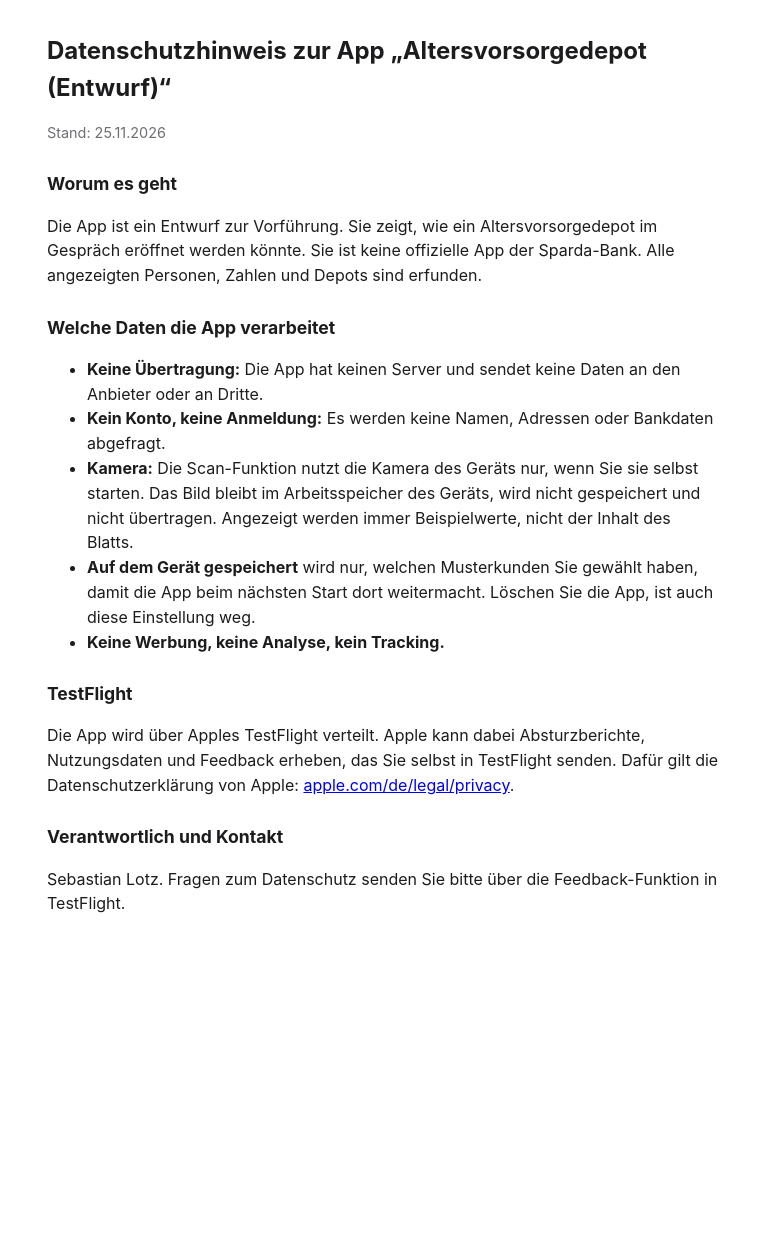
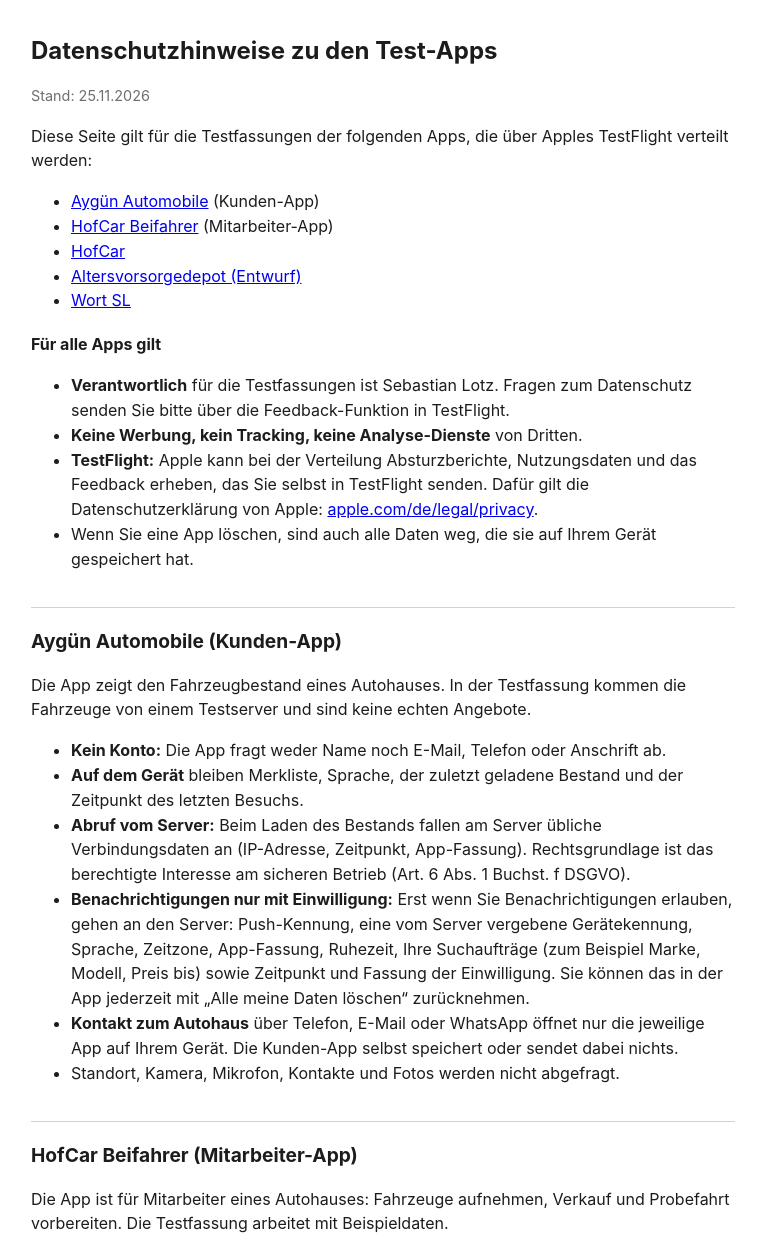
Before and after one commit to Bascht74/app-datenschutz, a plain HTML site: page index.html in a window 1280 px wide. Shown: the top 1239 px of the page, without its empty margins (257-1019 px from the left). Before the commit the page ends 948 px from the top, so only its background shows below. Drawn offline with Linux system fonts and the light colour scheme.

Commit message:
Datenschutzhinweise für alle fünf Test-Apps

```diff
--- a/index.html
+++ b/index.html
@@ -3,33 +3,70 @@
 <head>
 <meta charset="utf-8">
 <meta name="viewport" content="width=device-width, initial-scale=1">
-<title>Datenschutz – Altersvorsorgedepot (Entwurf)</title>
+<title>Datenschutzhinweise zu den Test-Apps von Sebastian Lotz</title>
 <style>
-  body { font-family: -apple-system, system-ui, sans-serif; max-width: 42rem; margin: 2rem auto; padding: 0 1rem; line-height: 1.55; color: #1c1c1e; }
-  h1 { font-size: 1.5rem; } h2 { font-size: 1.1rem; margin-top: 1.6rem; }
+  body { font-family: -apple-system, system-ui, sans-serif; max-width: 44rem; margin: 2rem auto; padding: 0 1rem; line-height: 1.55; color: #1c1c1e; }
+  h1 { font-size: 1.5rem; } h2 { font-size: 1.2rem; margin-top: 2.2rem; border-top: 1px solid #d1d1d6; padding-top: 1.2rem; } h3 { font-size: 1rem; margin-top: 1.2rem; }
   .klein { color: #6e6e73; font-size: .9rem; }
 </style>
 </head>
 <body>
-<h1>Datenschutzhinweis zur App „Altersvorsorgedepot (Entwurf)“</h1>
+<h1>Datenschutzhinweise zu den Test-Apps</h1>
 <p class="klein">Stand: 25.11.2026</p>
+<p>Diese Seite gilt für die Testfassungen der folgenden Apps, die über Apples TestFlight verteilt werden:</p>
+<ul>
+  <li><a href="#aygun">Aygün Automobile</a> (Kunden-App)</li>
+  <li><a href="#beifahrer">HofCar Beifahrer</a> (Mitarbeiter-App)</li>
+  <li><a href="#hofcar">HofCar</a></li>
+  <li><a href="#avdepot">Altersvorsorgedepot (Entwurf)</a></li>
+  <li><a href="#wort">Wort SL</a></li>
+</ul>
 
-<h2>Worum es geht</h2>
+<h3>Für alle Apps gilt</h3>
+<ul>
+  <li><strong>Verantwortlich</strong> für die Testfassungen ist Sebastian Lotz. Fragen zum Datenschutz senden Sie bitte über die Feedback-Funktion in TestFlight.</li>
+  <li><strong>Keine Werbung, kein Tracking, keine Analyse-Dienste</strong> von Dritten.</li>
+  <li><strong>TestFlight:</strong> Apple kann bei der Verteilung Absturzberichte, Nutzungsdaten und das Feedback erheben, das Sie selbst in TestFlight senden. Dafür gilt die Datenschutzerklärung von Apple: <a href="https://www.apple.com/de/legal/privacy/">apple.com/de/legal/privacy</a>.</li>
+  <li>Wenn Sie eine App löschen, sind auch alle Daten weg, die sie auf Ihrem Gerät gespeichert hat.</li>
+</ul>
+
+<h2 id="aygun">Aygün Automobile (Kunden-App)</h2>
+<p>Die App zeigt den Fahrzeugbestand eines Autohauses. In der Testfassung kommen die Fahrzeuge von einem Testserver und sind keine echten Angebote.</p>
+<ul>
+  <li><strong>Kein Konto:</strong> Die App fragt weder Name noch E-Mail, Telefon oder Anschrift ab.</li>
+  <li><strong>Auf dem Gerät</strong> bleiben Merkliste, Sprache, der zuletzt geladene Bestand und der Zeitpunkt des letzten Besuchs.</li>
+  <li><strong>Abruf vom Server:</strong> Beim Laden des Bestands fallen am Server übliche Verbindungsdaten an (IP-Adresse, Zeitpunkt, App-Fassung). Rechtsgrundlage ist das berechtigte Interesse am sicheren Betrieb (Art. 6 Abs. 1 Buchst. f DSGVO).</li>
+  <li><strong>Benachrichtigungen nur mit Einwilligung:</strong> Erst wenn Sie Benachrichtigungen erlauben, gehen an den Server: Push-Kennung, eine vom Server vergebene Gerätekennung, Sprache, Zeitzone, App-Fassung, Ruhezeit, Ihre Suchaufträge (zum Beispiel Marke, Modell, Preis bis) sowie Zeitpunkt und Fassung der Einwilligung. Sie können das in der App jederzeit mit „Alle meine Daten löschen“ zurücknehmen.</li>
+  <li><strong>Kontakt zum Autohaus</strong> über Telefon, E-Mail oder WhatsApp öffnet nur die jeweilige App auf Ihrem Gerät. Die Kunden-App selbst speichert oder sendet dabei nichts.</li>
+  <li>Standort, Kamera, Mikrofon, Kontakte und Fotos werden nicht abgefragt.</li>
+</ul>
+
+<h2 id="beifahrer">HofCar Beifahrer (Mitarbeiter-App)</h2>
+<p>Die App ist für Mitarbeiter eines Autohauses: Fahrzeuge aufnehmen, Verkauf und Probefahrt vorbereiten. Die Testfassung arbeitet mit Beispieldaten.</p>
+<ul>
+  <li><strong>Kamera:</strong> Fahrzeugfotos und Dokumente (zum Beispiel Ausweis oder Führerschein bei Verkauf und Probefahrt) werden mit der Kamera aufgenommen. Die Texterkennung läuft auf dem Gerät. Die Daten gehen nur an den Server des eigenen Autohauses, nicht an Dritte.</li>
+  <li><strong>Lokales Netz:</strong> Die App verbindet sich mit dem Server des Autohauses im eigenen Netz.</li>
+  <li><strong>Bankzugang (FinTS):</strong> Die Verbindung zur Bank läuft direkt vom Gerät zur Bank. Die PIN liegt im Schlüsselbund des Geräts und ist mit Face ID geschützt. Weder Server noch Entwickler erhalten PIN oder Kontodaten.</li>
+  <li><strong>Face ID</strong> dient nur zum Entsperren auf dem Gerät. Gesichtsdaten verlassen das Gerät nie.</li>
+</ul>
+
+<h2 id="hofcar">HofCar</h2>
+<p>Für diese App gibt es noch keine Testfassung. Vor dem ersten Test wird hier beschrieben, welche Daten sie verarbeitet.</p>
+
+<h2 id="avdepot">Altersvorsorgedepot (Entwurf)</h2>
 <p>Die App ist ein Entwurf zur Vorführung. Sie zeigt, wie ein Altersvorsorgedepot im Gespräch eröffnet werden könnte. Sie ist keine offizielle App der Sparda-Bank. Alle angezeigten Personen, Zahlen und Depots sind erfunden.</p>
-
-<h2>Welche Daten die App verarbeitet</h2>
 <ul>
   <li><strong>Keine Übertragung:</strong> Die App hat keinen Server und sendet keine Daten an den Anbieter oder an Dritte.</li>
   <li><strong>Kein Konto, keine Anmeldung:</strong> Es werden keine Namen, Adressen oder Bankdaten abgefragt.</li>
-  <li><strong>Kamera:</strong> Die Scan-Funktion nutzt die Kamera des Geräts nur, wenn Sie sie selbst starten. Das Bild bleibt im Arbeitsspeicher des Geräts, wird nicht gespeichert und nicht übertragen. Angezeigt werden immer Beispielwerte, nicht der Inhalt des Blatts.</li>
-  <li><strong>Auf dem Gerät gespeichert</strong> wird nur, welchen Musterkunden Sie gewählt haben, damit die App beim nächsten Start dort weitermacht. Löschen Sie die App, ist auch diese Einstellung weg.</li>
-  <li><strong>Keine Werbung, keine Analyse, kein Tracking.</strong></li>
+  <li><strong>Kamera:</strong> Die Scan-Funktion nutzt die Kamera nur, wenn Sie sie selbst starten. Das Bild bleibt im Arbeitsspeicher, wird nicht gespeichert und nicht übertragen. Angezeigt werden immer Beispielwerte, nicht der Inhalt des Blatts.</li>
+  <li><strong>Auf dem Gerät gespeichert</strong> wird nur, welchen Musterkunden Sie gewählt haben.</li>
 </ul>
 
-<h2>TestFlight</h2>
-<p>Die App wird über Apples TestFlight verteilt. Apple kann dabei Absturzberichte, Nutzungsdaten und Feedback erheben, das Sie selbst in TestFlight senden. Dafür gilt die Datenschutzerklärung von Apple: <a href="https://www.apple.com/de/legal/privacy/">apple.com/de/legal/privacy</a>.</p>
-
-<h2>Verantwortlich und Kontakt</h2>
-<p>Sebastian Lotz. Fragen zum Datenschutz senden Sie bitte über die Feedback-Funktion in TestFlight.</p>
+<h2 id="wort">Wort SL</h2>
+<p>Ein persönliches Werkzeug des Entwicklers, um Aufträge an seine eigenen Rechner zu bestätigen und Nachrichten zwischen ihnen zu lesen.</p>
+<ul>
+  <li><strong>Schlüssel im Gerät:</strong> Der Signaturschlüssel wird im Sicherheitschip des iPhones erzeugt und verlässt ihn nie. Jede Bestätigung braucht Face ID.</li>
+  <li><strong>Verbindung</strong> nur zu den eigenen Rechnern des Entwicklers, nicht zu Diensten Dritter.</li>
+</ul>
 </body>
 </html>
```
